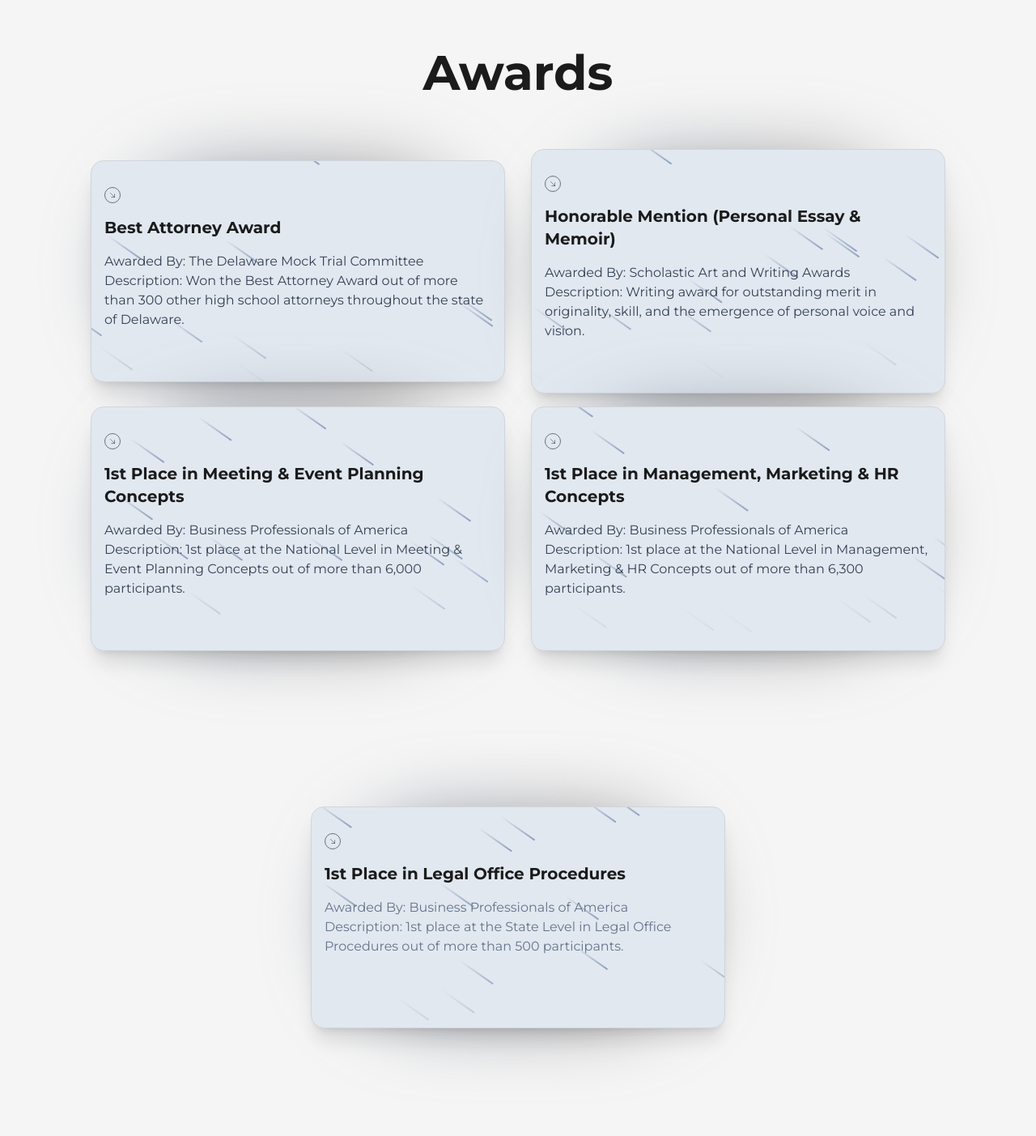
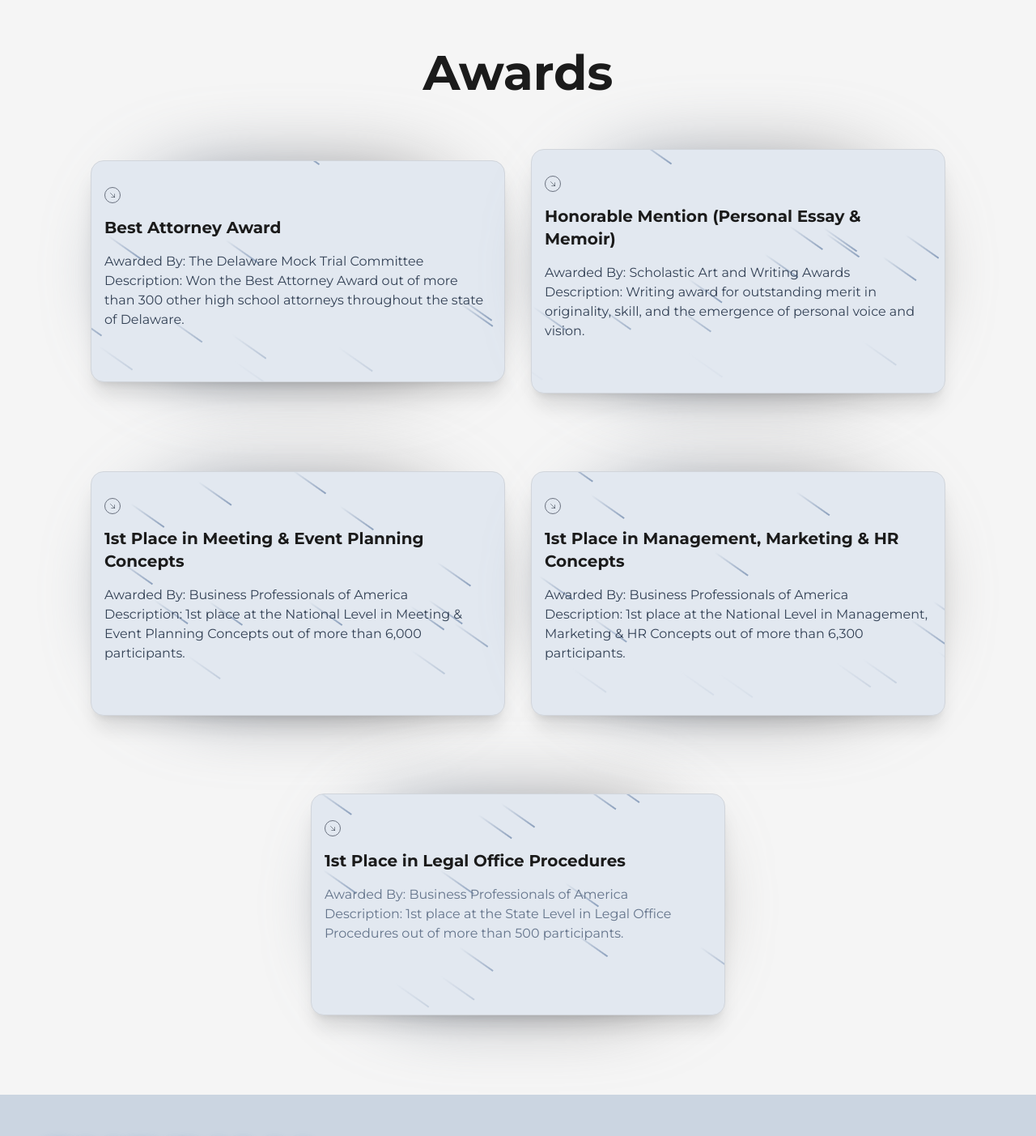
Before and after one commit to shriyanyamali/portfolio-v2, a Next.js app: page / in a window 1280 px wide. Shown: the part 2774-4177 px from the top of the page at 81% size. Built offline with nearby package versions, Linux system fonts and the light colour scheme.

Commit message:
fixed awards spacing errors on ipad

```diff
--- a/src/pages/index.js
+++ b/src/pages/index.js
@@ -206,17 +206,17 @@ export default function Home() {
           <h2 className="font-bold text-6xl sm:text-3xl md:text-4xl lg:text-5xl mt-36 md:mt-32 w-full text-center">
             Awards
           </h2>
-          <div className="mt-16 grid grid-cols-2 lg:grid-cols-1 justify-items-center items-center">
+          <div className="mt-16 my-24 lg:my-0 grid grid-cols-2 lg:grid-cols-1 justify-items-center items-center">
             <MeteorsDemo1 />
             <MeteorsDemo5 />
           </div>
 
-          <div className="my-48 lg:my-0 mt-4 grid grid-cols-2 lg:grid-cols-1 justify-items-center items-center">
+          <div className="my-24 lg:my-0 mt-4 grid grid-cols-2 lg:grid-cols-1 justify-items-center items-center">
             <MeteorsDemo3 />
             <MeteorsDemo4 />
           </div>
 
-          <div className="my-48 lg:my-0 grid grid-cols-1 justify-items-center items-center">
+          <div className="xtl:my-0 grid grid-cols-1 justify-items-center items-center">
            <MeteorsDemo2 />
           </div>
         </Layout>
```
